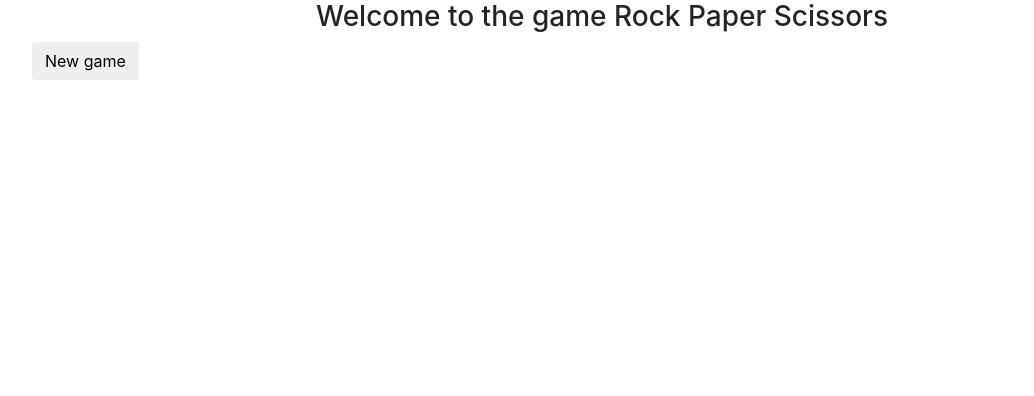
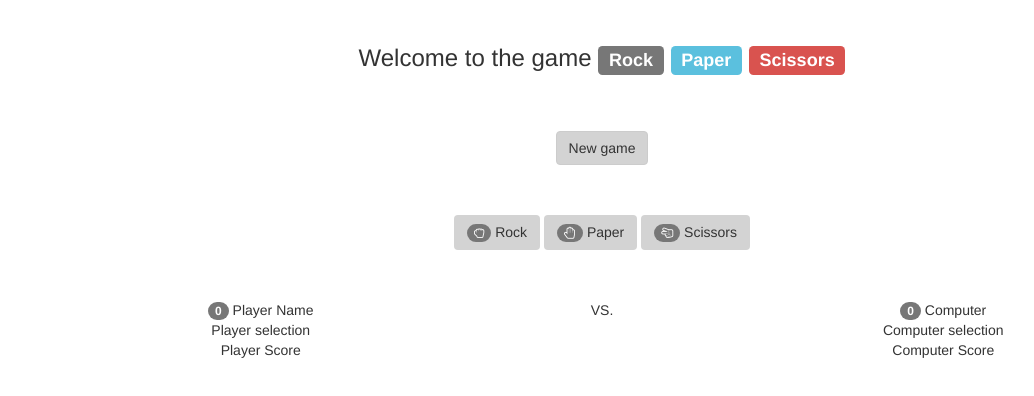
Before and after one commit to JJackiewicz/zadanie-9.7, a website: page index.html in a window 1280 px wide. Shown: the whole page, without its empty margins (38-1072 px from the left). Drawn offline with nearby package versions, Linux system fonts and the light colour scheme; files that its build step writes are made by us from their sources.

Commit message:
Add buttons and result table. Edit bootstrap version

```diff
--- a/index.html
+++ b/index.html
@@ -5,7 +5,7 @@
     <meta name="viewport" content="width=device-width, initial-scale=1, shrink-to-fit=no">
     <title>Rock,Paper,Scissors</title>
     <link rel="stylesheet" href="css/style.css">
-    <link rel="stylesheet" href="https://maxcdn.bootstrapcdn.com/bootstrap/4.0.0/css/bootstrap.min.css" integrity="sha384-Gn5384xqQ1aoWXA+058RXPxPg6fy4IWvTNh0E263XmFcJlSAwiGgFAW/dAiS6JXm" crossorigin="anonymous">
+    <link href="https://maxcdn.bootstrapcdn.com/bootstrap/3.3.7/css/bootstrap.min.css" rel="stylesheet" integrity="sha384-BVYiiSIFeK1dGmJRAkycuHAHRg32OmUcww7on3RYdg4Va+PmSTsz/K68vbdEjh4u" crossorigin="anonymous">
     <link href="https://maxcdn.bootstrapcdn.com/font-awesome/4.7.0/css/font-awesome.min.css" rel="stylesheet" integrity="sha384-wvfXpqpZZVQGK6TAh5PVlGOfQNHSoD2xbE+QkPxCAFlNEevoEH3Sl0sibVcOQVnN" crossorigin="anonymous">
   </head>
   <body>
@@ -24,7 +24,75 @@
           </button>
         </div>
       </div>
-
+      <div id="js-playerPickElement" class="container">
+        <div class="row text-center">
+          <button id="js-playerPick_rock" class="btn">
+            <span class="badge">
+              <i class="fa fa-hand-rock-o" aria-hidden="true"></i>
+            </span>
+            Rock
+          </button>
+          <button id="js-playerPick_paper"  class="btn">
+            <span class="badge">
+            <i class="fa fa-hand-paper-o" aria-hidden="true"></i>
+            </span>
+            Paper
+          </button>
+          <button id="js-playerPick_scissors"  class="btn">
+            <span class="badge">
+            <i class="fa fa-hand-scissors-o" aria-hidden="true"></i>
+            </span>
+            Scissors
+          </button>
+        </div>
+      </div>
+      <div id="js-resultsTableElement" class="container">
+        <div class="row">
+          <div class="col-xs-5 text-center">
+            <span id="js-playerPoints" class="badge">
+            0
+            </span>
+            <span id="js-playerName">
+            Player Name
+            </span>
+          </div>
+          <div class="col-xs-2 text-center">
+            VS.
+          </div>
+          <div class="col-xs-5 text-center">
+            <span id="js-computerPoints" class="badge">
+            0
+            </span>
+            Computer
+          </div>
+        </div>
+        <div class="row">
+          <div class="col-xs-5 text-center">
+            <span id="js-playerPick">
+              Player selection
+            </span>
+          </div>
+          <div class="col-xs-2"></div>
+          <div class="col-xs-5 text-center">
+            <span id="js-computerPick">
+              Computer selection
+            </span>
+          </div>
+        </div>
+        <div class="row">
+          <div class="col-xs-5 text-center">
+            <span id="js-playerResult">
+              Player Score
+            </span>
+          </div>
+          <div class="col-xs-2"></div>
+          <div class="col-xs-5 text-center">
+            <span id="js-computerResult">
+              Computer Score
+            </span>
+          </div>
+        </div>
+      </div>
     <script type="text/javascript" src="js/script.js"></script>
   </body>
 </html>
--- a/sass/style.scss
+++ b/sass/style.scss
@@ -0,0 +1,6 @@
+.container {
+    padding: 25px 0;
+    .btn {
+        background-color: lightgray;
+    }
+}
```
Also changed, not shown: css/style.css (added).
